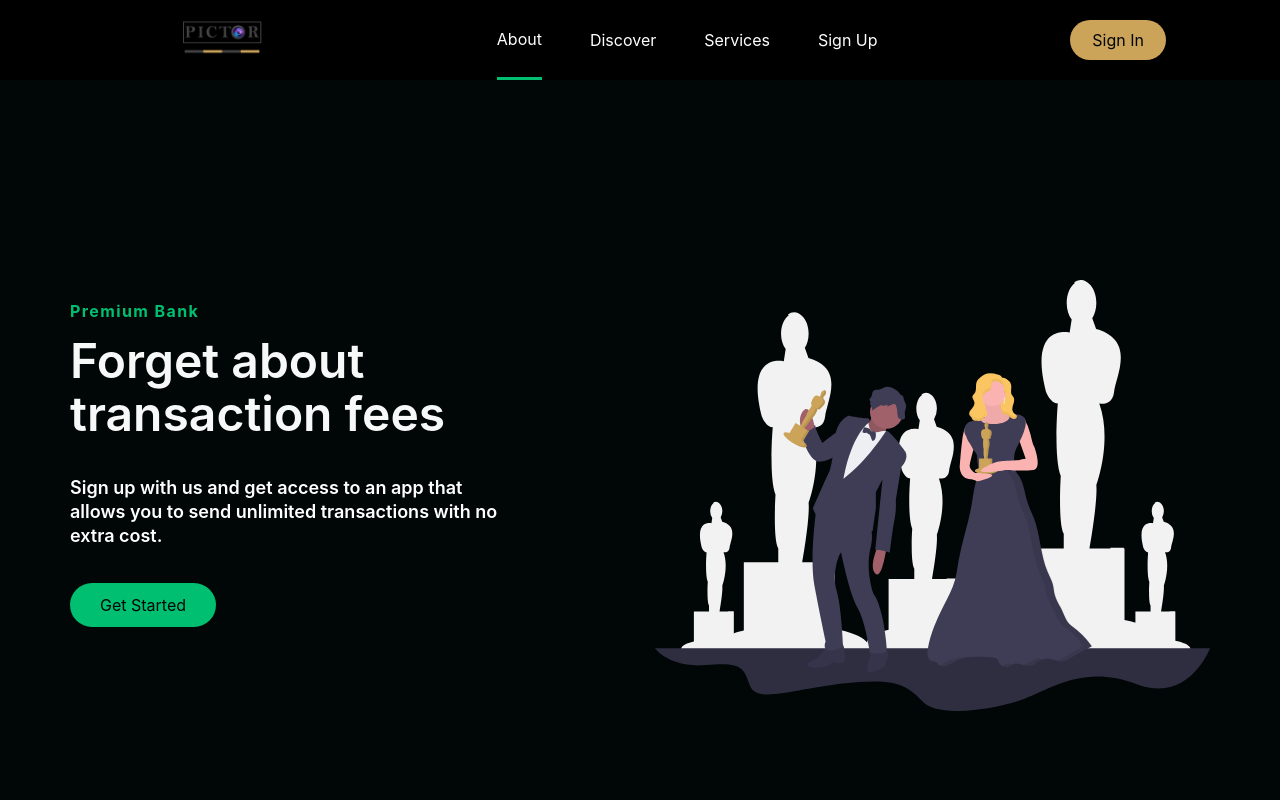
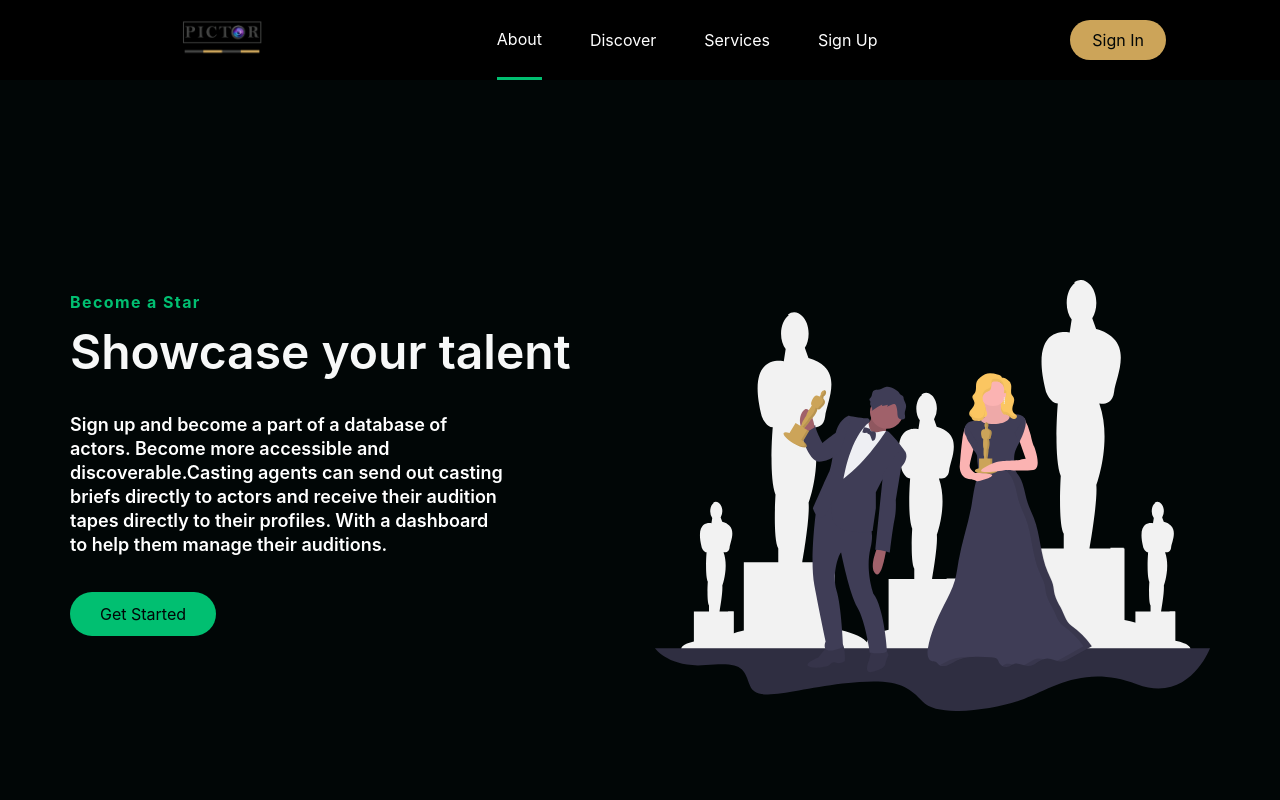
Before and after one commit to NicholasJardine/pictor-front-end, a React (Create React App) app: page / in a window 1280 px wide. Shown: the top 800 px of the page. Built offline with nearby package versions, Linux system fonts and the light colour scheme.

Commit message:
info on first banner

```diff
--- a/src/components/InfoSection/data.js
+++ b/src/components/InfoSection/data.js
@@ -3,9 +3,9 @@ export const homeObjOne = {
     lightBg: false,
     lightText: true,
     lightTextDesc: true,
-    topLine: 'Premium Bank',
-    headline: 'Forget about transaction fees',
-    description: 'Sign up with us and get access to an app that allows you to send unlimited transactions with no extra cost.',
+    topLine: 'Become a Star',
+    headline: 'Showcase your talent',
+    description: 'Sign up and become a part of a database of actors. Become more accessible and discoverable.Casting agents can send out casting briefs directly to actors and receive their audition tapes directly to their profiles. With a dashboard to help them manage their auditions.',
     buttonLabel: 'Get Started',
     imgStart: false,
     img: require ('../../images/awards.svg'),
```
